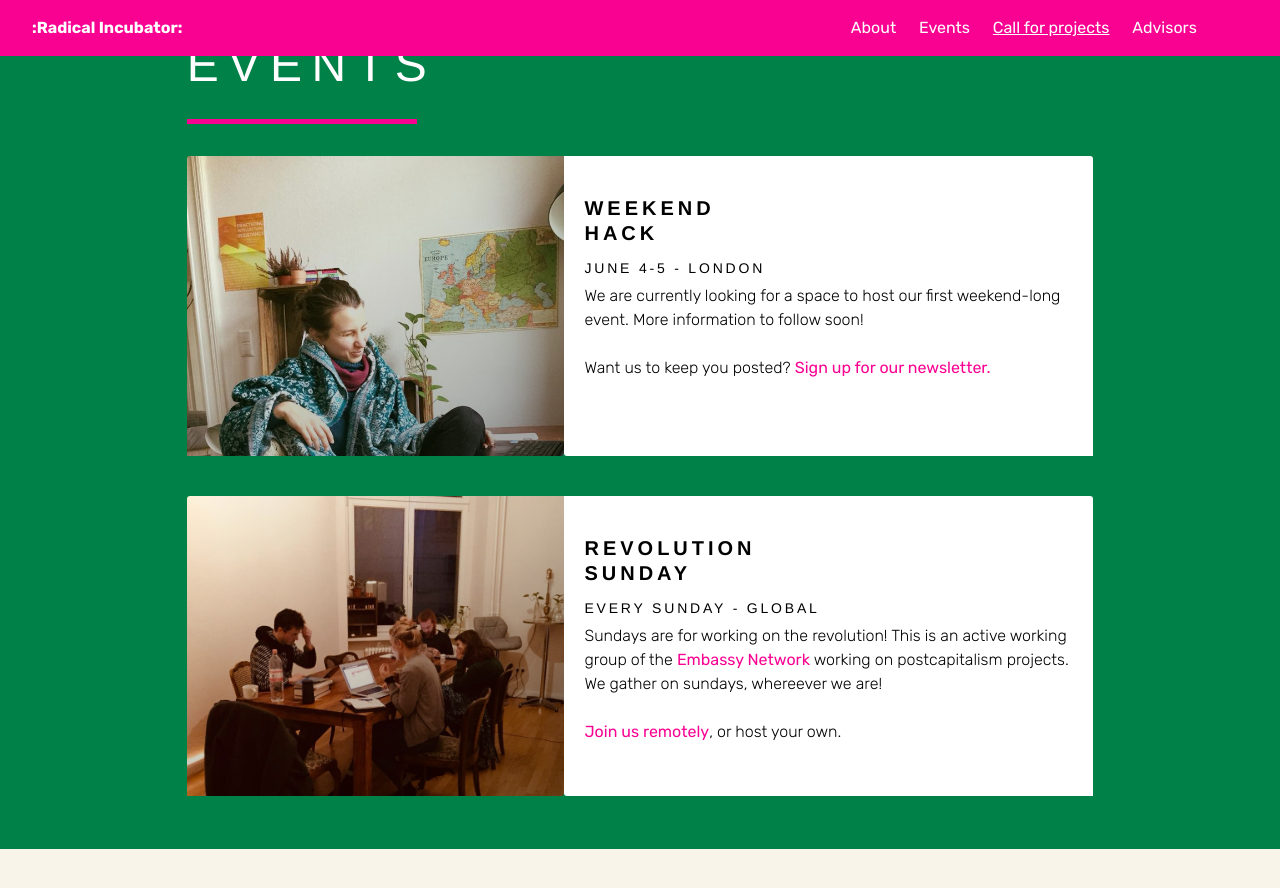
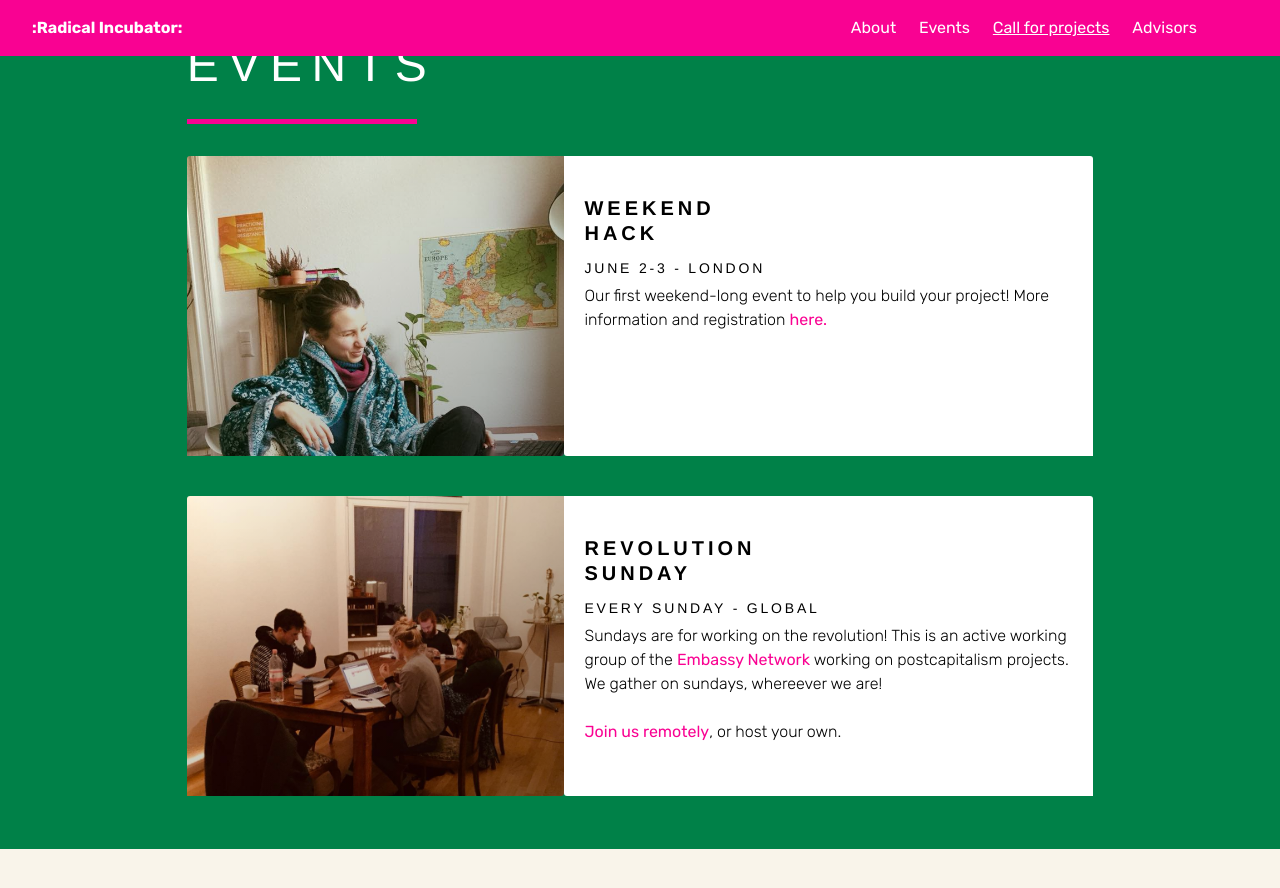
Before and after one commit to criticalincubator/criticalincubator.github.io, a Jekyll site: the page built from index.html, in a window 1280 px wide and 900 px high, scrolled down 1734 px. Shown: the top 888 px of the window. Built offline with Jekyll 4.4.1, drawn with Linux system fonts in a browser that asks for light colours; nearby versions of some CDN libraries.

Commit message:
date correction

```diff
--- a/index.html
+++ b/index.html
@@ -57,8 +57,8 @@ layout: main
             </div>
             <div class="sm-col sm-col-7 py0 events">
               <h3 class=" caps">Weekend <br>Hack</h3>
-              <h5 class="responsive-h5 caps">June 4-5 - London </h5>
-              <p>We are currently looking for a space to host our first weekend-long event. More information to follow soon! <br> <br>Want us to keep you posted? <strong><a href="https://tinyletter.com/radicalincubator">Sign up for our newsletter.</a></strong></p>
+              <h5 class="responsive-h5 caps">June 2-3 - London </h5>
+              <p>Our first weekend-long event to help you build your project! More information and registration <strong><a href="http://radicalincubator.com">here.</a></strong></p>
              </div>
            </div>
          </div>
```
